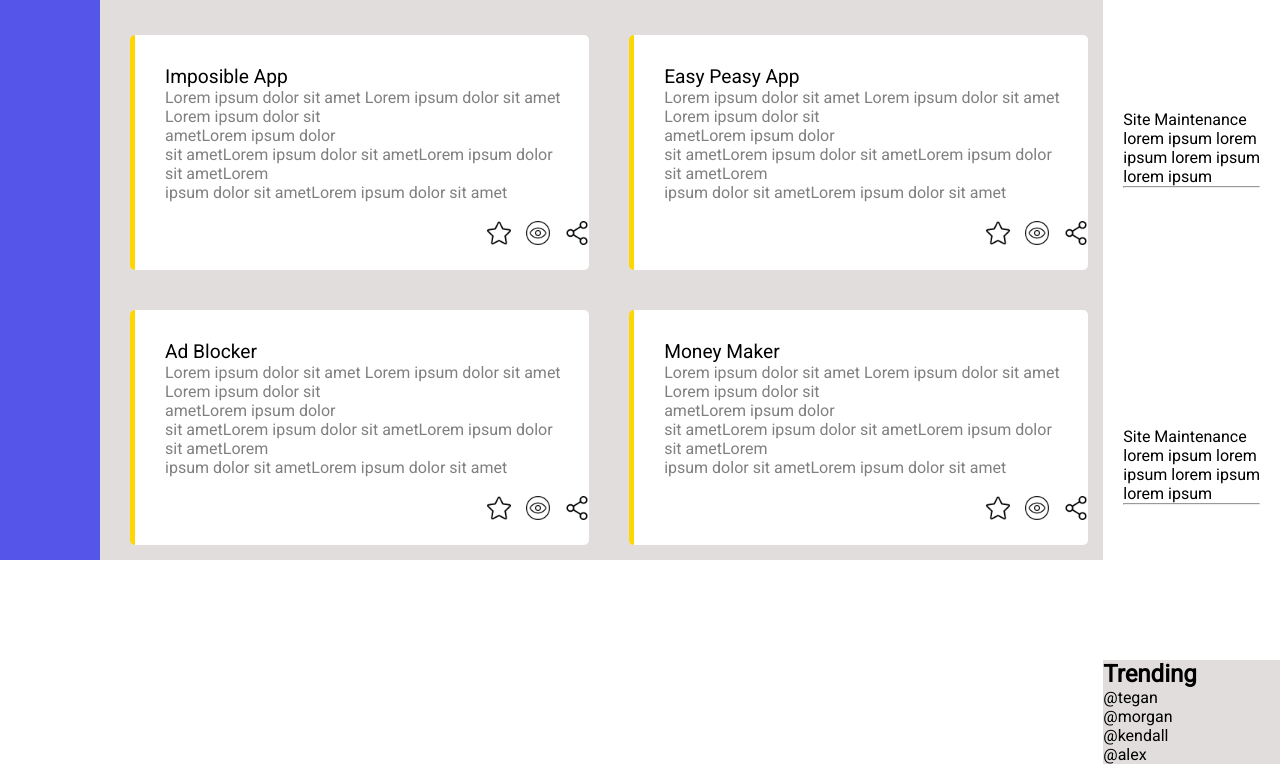
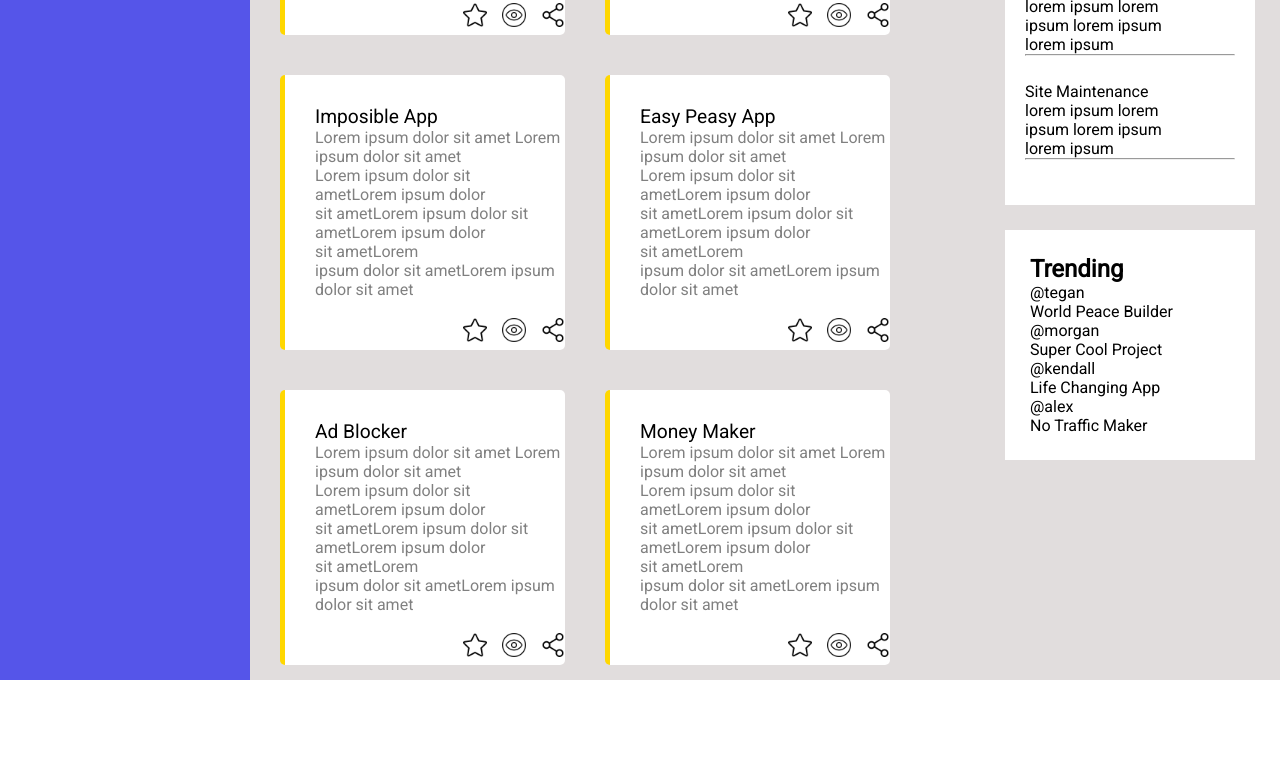
Before and after one commit to developertarik/Admin-Dashboard, a plain HTML site: page index.html in a window 1280 px wide. Shown: the part 589-1353 px from the top of the page. After the commit the page ends 1269 px from the top, so only its background shows below. Drawn offline with Linux system fonts and the light colour scheme.

Commit message:
add new style

```diff
--- a/index.html
+++ b/index.html
@@ -140,7 +140,7 @@
         </div>
 
       </div>
-    </div>
+
       <div class="announcements">
         <h2>Announcements</h2>
         <div class="cards">
@@ -167,18 +167,30 @@
 
 
   </div>
-
-  </div>
   <div class="trending">
     <h2>Trending</h2>
+
     <ul>
-      <li>@tegan</li>
-      <li>@morgan</li>
-      <li>@kendall</li>
-      <li>@alex</li>
+      <li><p>
+        @tegan
+      </p>
+    <p>World Peace Builder</p> </li>
+      <li><p>@morgan</p>
+      <p>Super Cool Project</p></li>
+      <li> <p>
+        @kendall
+      </p> <p>
+        Life Changing App
+      </p> </li>
+      <li><p>
+        @alex
+      </p>
+    <p>No Traffic Maker</p></li>
     </ul>
   </div>
+  </div>
 
+</div>
 </body>
 
 </html>
--- a/styles/style.css
+++ b/styles/style.css
@@ -27,7 +27,7 @@ gap: 20px;
 .sidebar{
 display:grid;
 grid-row: 1/3;
-grid-template-columns: 100px;
+grid-template-columns: 250px;
 grid-template-rows: 150px;
 background-color:rgb(85, 85, 233);
 color:white;
@@ -133,9 +133,11 @@ gap:25px;
   grid-template-columns: 200px;
   color:black;
   grid-template-columns: repeat(2,minmax(200px,500px));
-  grid-template-rows:repeat(3,minmax(100px, 250px));
+  grid-template-rows:repeat(3,minmax(100px, 290px));
   gap:25px;
   font-family: "Roboto",sans-serif;
+  grid-column-start: 1;
+  grid-column-end: 3;
 
   margin:15px;
 }
@@ -170,17 +172,23 @@ gap:25px;
   background-color: rgb(225, 221, 221);
   display: grid;
   grid-column-start: 3;
-  grid-column-end: 5;
-  grid-row-start: 2;
-  grid-row-end: 4;
+  grid-column-end: 4;
+  grid-row-end: 3;
+  grid-template-rows: repeat(3,100px);
+  grid-template-columns: (100px);
+  height: 450px;
+  gap:25px;
 }
 .trending{
   display:grid;
   background-color: rgb(225, 221, 221);
-  grid-column-start: 3;
-  grid-row-start: 3;
-  grid-column-end:5;
+  grid-column-start: 1;
+  grid-row-start: 5;
+  grid-column-end:3;
   margin-top: 100px;
+  background-color: white;
+  padding:25px;
+  width: 250px;
 
 
 }
@@ -188,6 +196,7 @@ gap:25px;
   display:grid;
   background-color: white;
   grid-row-start: 2;
-  grid-row-end: 7;
+  width: 250px;
+  height: 350px;
   padding: 20px;
 }
```
